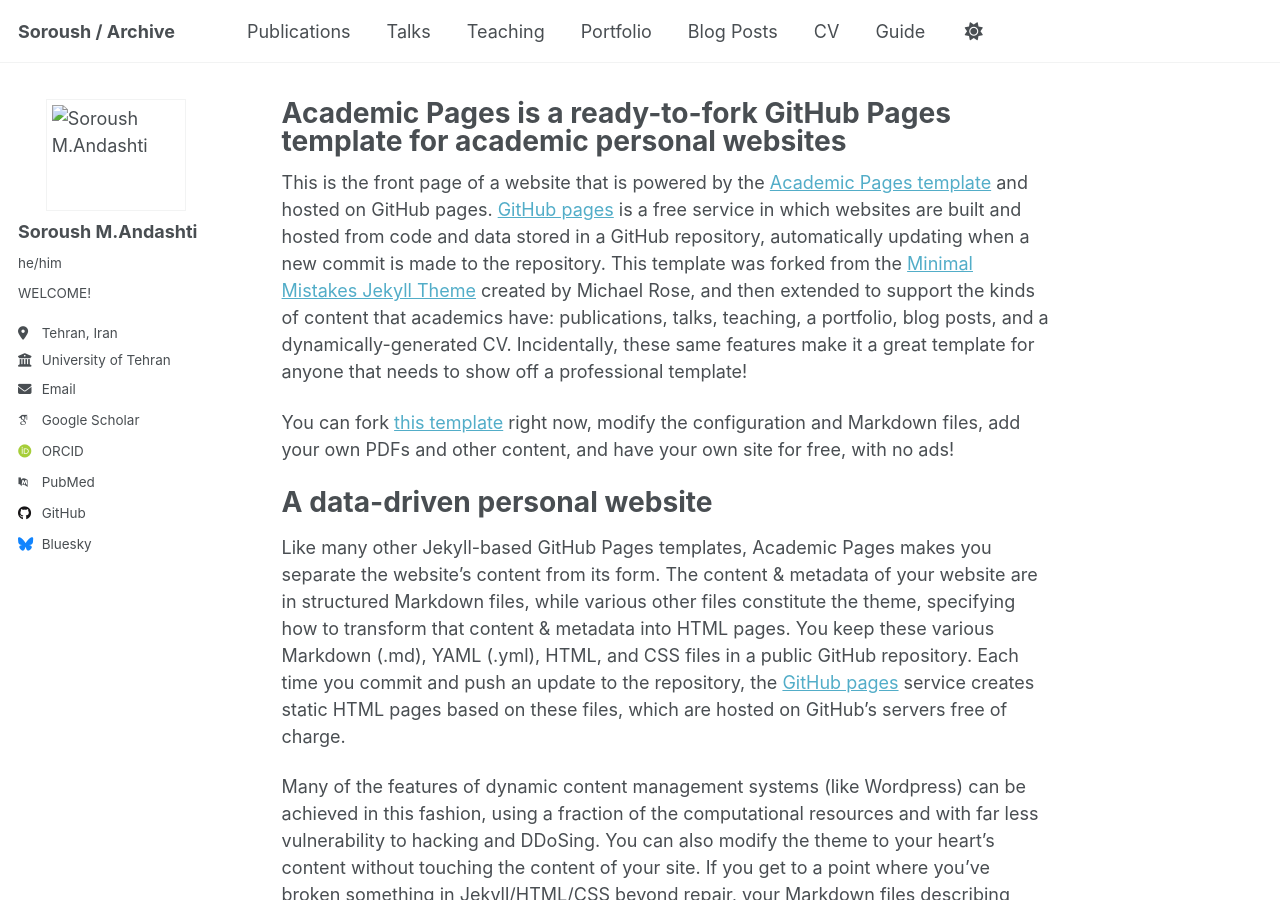
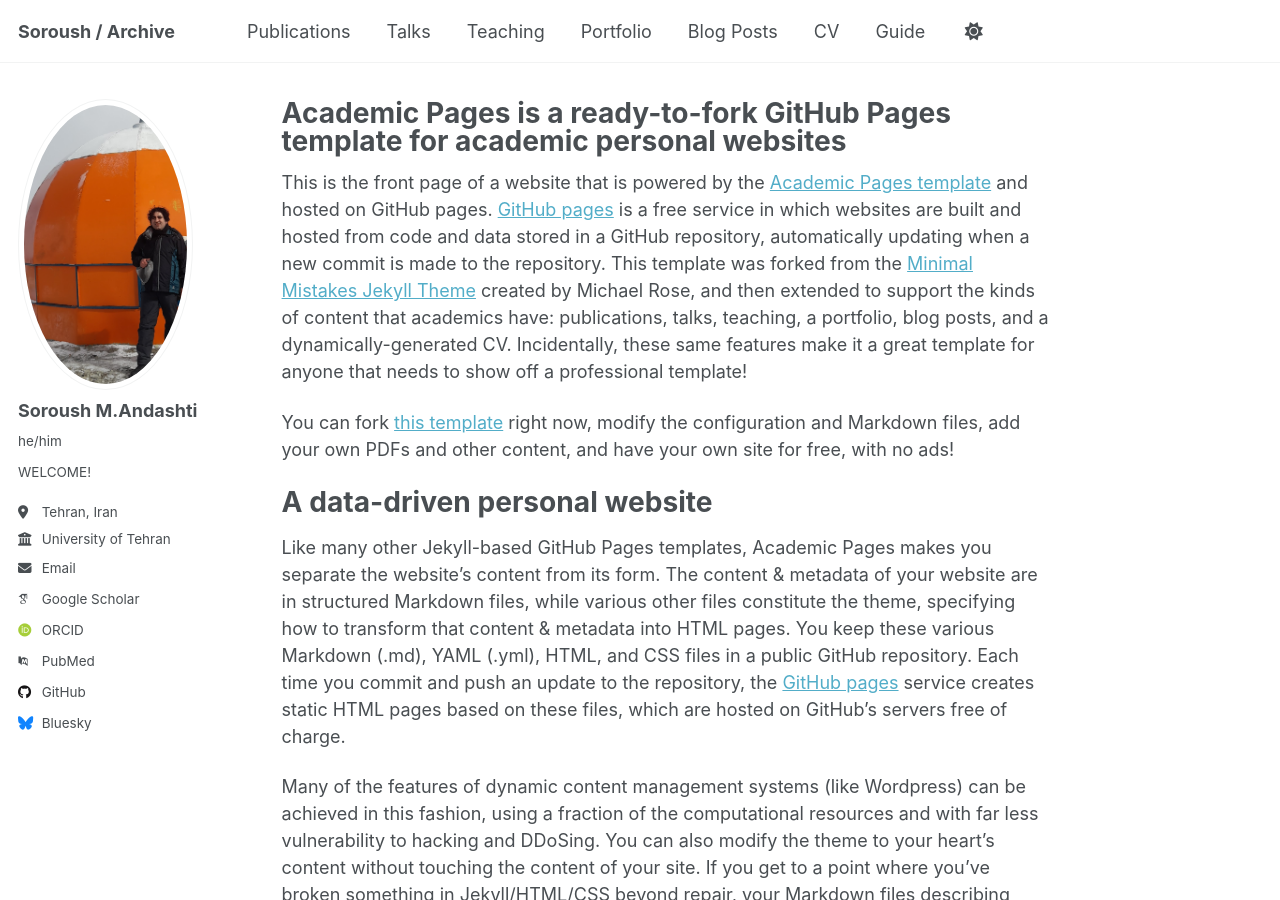
Before and after one commit to soroush-ma/Soroush-Archive, a Jekyll site: the page built from _pages/about.md, in a window 1280 px wide and 900 px high. Built offline with Jekyll 4.4.1, drawn with Linux system fonts in a browser that asks for light colours; some web fonts are replaced; a script that is not in the unit is left out.

Commit message:
Update author-profile.html

```diff
--- a/_includes/author-profile.html
+++ b/_includes/author-profile.html
@@ -7,11 +7,11 @@
 <div itemscope itemtype="http://schema.org/Person">
 
   <div class="author__avatar">
-    <img src="{{ author.avatar | relative_url }}"
-     alt="{{ author.name }}"
-     class="author__avatar"
-     style="width: 140px; height: 112px; object-fit: cover; border-radius: 0; display: block; margin: 0 auto;"
-     fetchpriority="high" />
+    {% if author.avatar contains "://" %}
+    	<img src="{{ author.avatar }}" alt="{{ author.name }}"  fetchpriority="high" />
+    {% else %}
+    	<img src="{{ author.avatar | prepend: "/images/" | prepend: base_path }}" class="author__avatar" alt="{{ author.name }}"  fetchpriority="high" />
+    {% endif %}
   </div>
 
   <div class="author__content">
```
